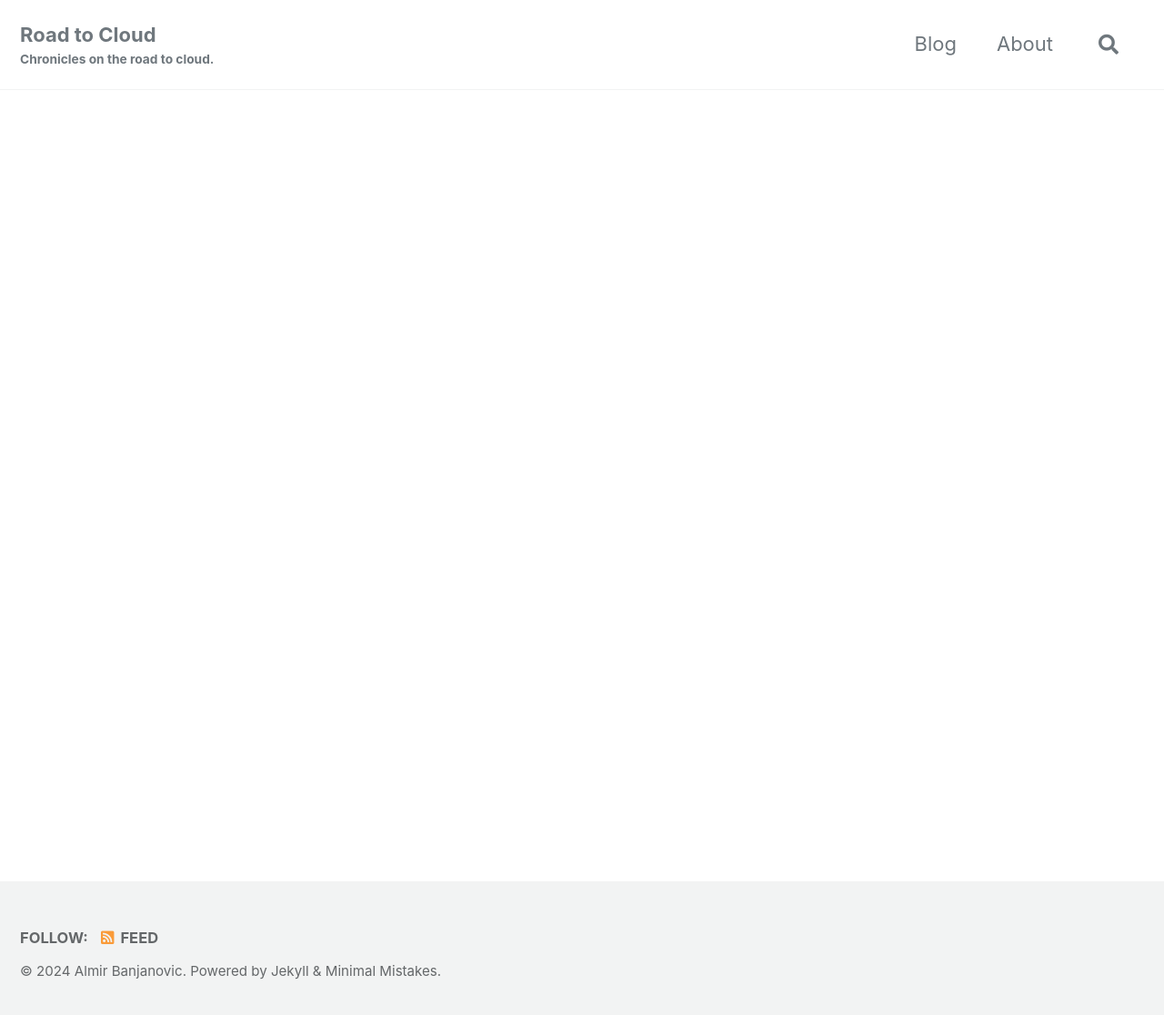
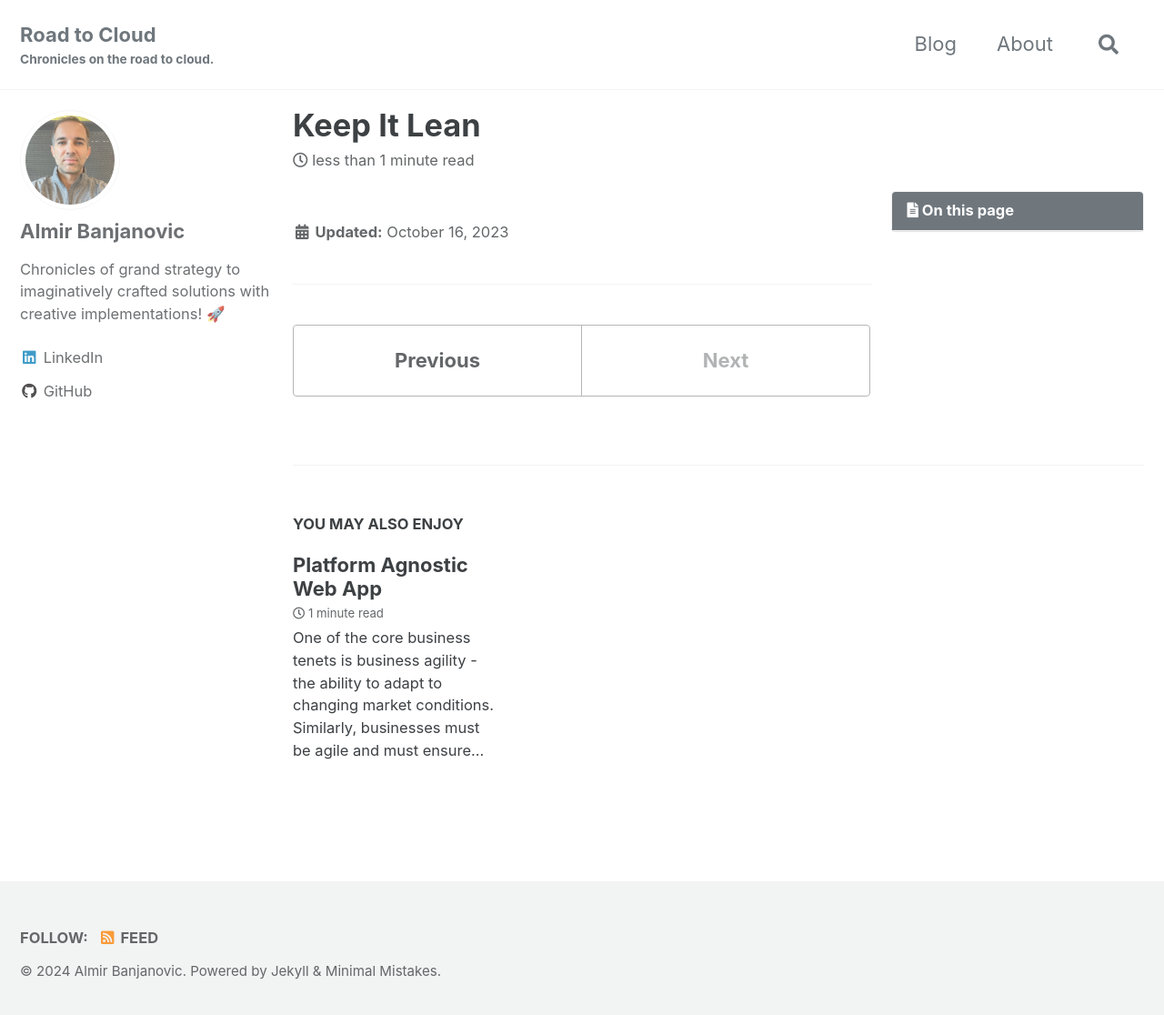
Before and after one commit to almirbanjanovic/roadtocloud.github.io, a Jekyll site: the page built from _posts/2023-10-16-keep-it-lean.md, in a window 1280 px wide and 1124 px high. Shown: the top 1116 px of the window at 91% size. Built offline with Jekyll 4.4.1, drawn with Linux system fonts in a browser that asks for light colours; cached includes are drawn as plain includes; our own code applies the rules of GitHub Pages for plain Markdown files; comment, search, counter and statistics services are not loaded; part of the change alters nothing that is shown.

```diff
--- a/_config.yml
+++ b/_config.yml
@@ -285,7 +285,7 @@ compress_html:
 defaults:
   # _posts
   - scope:
-      path: "_posts"
+      path: ""
       type: posts
     values:
       layout: single
@@ -294,8 +294,6 @@ defaults:
       comments: # true
       share: # true
       related: true
-
-defaults:
   # _pages
   - scope:
       path: ""
```
